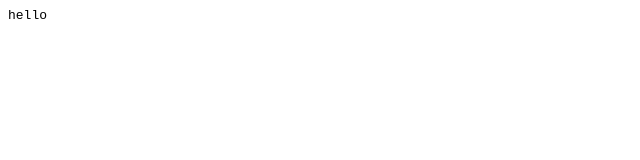
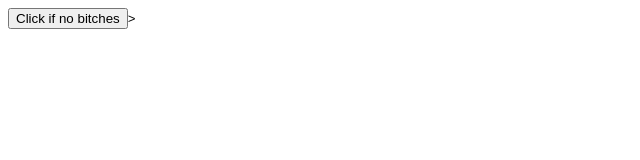
Before and after one commit to vxzq/vxzq.github.io, a plain HTML site: page index.html in a window 1280 px wide. Shown: the whole page, without its empty margins (0-640 px from the left). Drawn offline with Linux system fonts and the light colour scheme.

Commit message:
Update index.html

```diff
--- a/index.html
+++ b/index.html
@@ -4,7 +4,7 @@
     </head>
     <body>
         <pre style="word-wrap: break-word; white-space: pre-wrap;">
-hello
+<button>Click if no bitches</button>>
         </pre>
     </body>
 </html>
```
